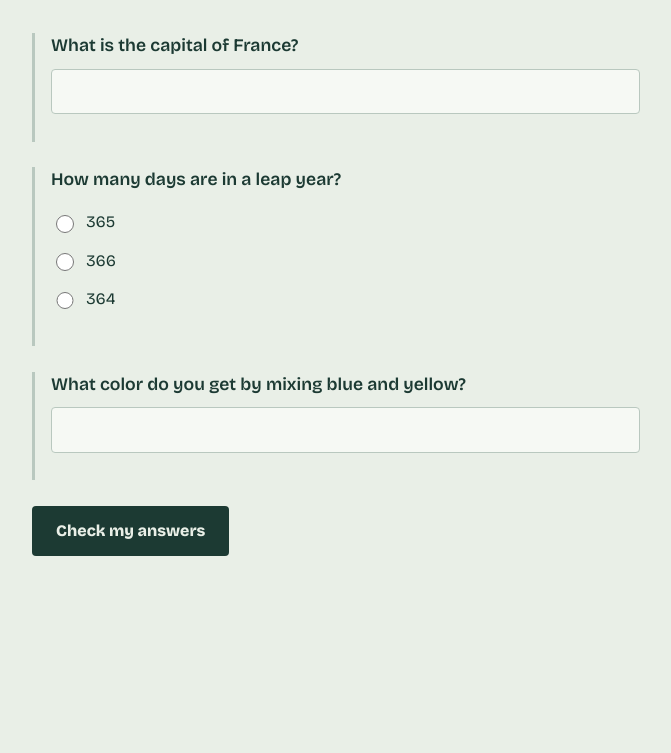
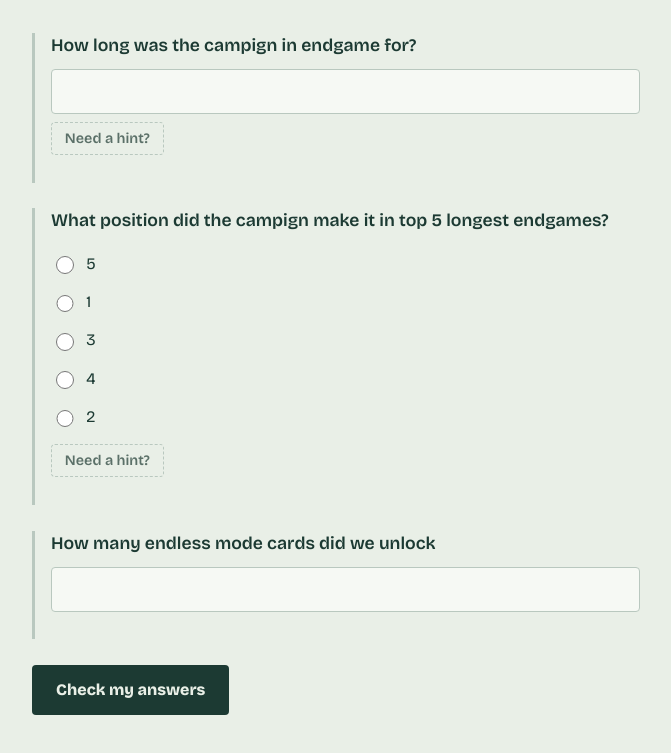
Before and after one commit to dragonruler1000/slug, a plain HTML site: page index.html in a window 1280 px wide. Shown: the part 669-1422 px from the top of the page, without its empty margins (304-975 px from the left). Before the commit the page ends 1313 px from the top, so only its background shows below. Drawn offline with nearby package versions, Linux system fonts and the light colour scheme.

Commit message:
added 3 questions relating to how we did in endgame.

```diff
--- a/index.html
+++ b/index.html
@@ -1,12 +1,15 @@
 <!DOCTYPE html>
 <html lang="en">
+
 <head>
   <meta charset="utf-8">
   <meta name="viewport" content="width=device-width, initial-scale=1">
   <title>Answer to unlock</title>
   <link rel="preconnect" href="https://fonts.googleapis.com">
   <link rel="preconnect" href="https://fonts.gstatic.com" crossorigin>
-<link href="https://fonts.googleapis.com/css2?family=Bricolage+Grotesque:opsz,wght@12..96,400;12..96,600;12..96,800&display=swap" rel="stylesheet">
+  <link
+    href="https://fonts.googleapis.com/css2?family=Bricolage+Grotesque:opsz,wght@12..96,400;12..96,600;12..96,800&display=swap"
+    rel="stylesheet">
   <style>
     :root {
       --paper: #e9efe7;
@@ -18,6 +21,7 @@
       --bad: #b3341b;
       --panel: #f6f9f4;
     }
+
     @media (prefers-color-scheme: dark) {
       :root {
         --paper: #14221e;
@@ -30,8 +34,15 @@
         --panel: #1b2d28;
       }
     }
-  * { box-sizing: border-box; }
-  html { background: var(--paper); }
+
+    * {
+      box-sizing: border-box;
+    }
+
+    html {
+      background: var(--paper);
+    }
+
     body {
       margin: 0;
       font-family: "Bricolage Grotesque", system-ui, -apple-system, "Segoe UI", sans-serif;
@@ -39,7 +50,12 @@
       line-height: 1.5;
       padding: 2.5rem 1.25rem 4rem;
     }
-  main { max-width: 38rem; margin: 0 auto; }
+
+    main {
+      max-width: 38rem;
+      margin: 0 auto;
+    }
+
     h1 {
       font-size: clamp(2rem, 7vw, 3.1rem);
       line-height: 1.05;
@@ -47,7 +63,12 @@
       letter-spacing: -0.02em;
       margin: 0 0 0.6rem;
     }
-  .intro { color: var(--muted); margin: 0 0 2rem; max-width: 34rem; }
+
+    .intro {
+      color: var(--muted);
+      margin: 0 0 2rem;
+      max-width: 34rem;
+    }
 
     /* The frame: covered until every answer is right */
     .frame {
@@ -59,15 +80,21 @@
       margin-bottom: 2.25rem;
       background: var(--panel);
     }
+
     .frame img {
-    position: absolute; inset: 0;
-    width: 100%; height: 100%;
+      position: absolute;
+      inset: 0;
+      width: 100%;
+      height: 100%;
       object-fit: cover;
       display: block;
     }
+
     .cover {
-    position: absolute; inset: 0;
-    display: grid; place-items: center;
+      position: absolute;
+      inset: 0;
+      display: grid;
+      place-items: center;
       background:
         repeating-linear-gradient(135deg, transparent 0 14px, color-mix(in srgb, var(--ink) 9%, transparent) 14px 16px),
         var(--panel);
@@ -75,21 +102,49 @@
       text-align: center;
       transition: transform 1.1s cubic-bezier(.7, 0, .2, 1);
     }
-  .cover span { font-weight: 600; padding: 0 1rem; }
-  .frame.open .cover { transform: translateY(-101%); }
 
-  form { display: grid; gap: 1.6rem; }
-  fieldset { border: 0; padding: 0; margin: 0; }
-  legend, .q-label {
+    .cover span {
+      font-weight: 600;
+      padding: 0 1rem;
+    }
+
+    .frame.open .cover {
+      transform: translateY(-101%);
+    }
+
+    form {
+      display: grid;
+      gap: 1.6rem;
+    }
+
+    fieldset {
+      border: 0;
+      padding: 0;
+      margin: 0;
+    }
+
+    legend,
+    .q-label {
       font-weight: 600;
       font-size: 1.1rem;
       padding: 0;
       margin-bottom: 0.6rem;
       display: block;
     }
-  .q { padding-left: 1rem; border-left: 3px solid var(--line); transition: border-color .2s; }
-  .q.right { border-left-color: var(--good); }
-  .q.wrong { border-left-color: var(--bad); }
+
+    .q {
+      padding-left: 1rem;
+      border-left: 3px solid var(--line);
+      transition: border-color .2s;
+    }
+
+    .q.right {
+      border-left-color: var(--good);
+    }
+
+    .q.wrong {
+      border-left-color: var(--bad);
+    }
 
     input[type="text"] {
       width: 100%;
@@ -100,35 +155,96 @@
       border-radius: 4px;
       padding: 0.6rem 0.75rem;
     }
+
     .choice {
-    display: flex; align-items: center; gap: 0.6rem;
+      display: flex;
+      align-items: center;
+      gap: 0.6rem;
       padding: 0.45rem 0;
       cursor: pointer;
     }
-  .choice input { accent-color: var(--accent); width: 1.1rem; height: 1.1rem; }
 
-  :focus-visible { outline: 3px solid var(--accent); outline-offset: 2px; }
+    .choice input {
+      accent-color: var(--accent);
+      width: 1.1rem;
+      height: 1.1rem;
+    }
 
-  .note { min-height: 1.4em; font-size: 0.95rem; margin: 0.4rem 0 0; }
-  .right .note { color: var(--good); }
-  .wrong .note { color: var(--bad); }
+    :focus-visible {
+      outline: 3px solid var(--accent);
+      outline-offset: 2px;
+    }
+
+    .note {
+      min-height: 1.4em;
+      font-size: 0.95rem;
+      margin: 0.4rem 0 0;
+    }
+
+    .right .note {
+      color: var(--good);
+    }
+
+    .wrong .note {
+      color: var(--bad);
+    }
 
     button {
-    font: inherit; font-weight: 700;
-    background: var(--ink); color: var(--paper);
-    border: 0; border-radius: 4px;
+      font: inherit;
+      font-weight: 700;
+      background: var(--ink);
+      color: var(--paper);
+      border: 0;
+      border-radius: 4px;
       padding: 0.8rem 1.5rem;
       cursor: pointer;
       justify-self: start;
     }
-  button:hover { background: var(--accent); color: #fff; }
-  #result { margin: 0; font-weight: 600; min-height: 1.5em; }
+
+    button:hover {
+      background: var(--accent);
+      color: #fff;
+    }
+
+    #result {
+      margin: 0;
+      font-weight: 600;
+      min-height: 1.5em;
+    }
+
+    .hint-btn {
+      background: none;
+      color: var(--muted);
+      border: 1.5px dashed var(--line);
+      padding: 0.3rem 0.8rem;
+      font-weight: 600;
+      font-size: 0.9rem;
+      margin-top: 0.5rem;
+    }
+
+    .hint-btn:hover {
+      background: none;
+      color: var(--accent);
+      border-color: var(--accent);
+    }
+
+    .hint-text {
+      margin: 0.5rem 0 0;
+      padding: 0.55rem 0.8rem;
+      background: var(--panel);
+      border-left: 3px solid var(--accent);
+      border-radius: 0 4px 4px 0;
+      font-size: 0.95rem;
+    }
 
     @media (prefers-reduced-motion: reduce) {
-    .cover { transition: none; }
+      .cover {
+        transition: none;
+      }
     }
   </style>
 </head>
+
 <body>
   <main>
     <h1 id="title"></h1>
@@ -153,22 +269,31 @@ const CONFIG = {
       coverText: "Locked",
 
       // Put your picture in the same folder as this file and put its file name here.
-  image: "reveal.jpg",
-  imageAlt: "The unlocked picture",
+      image: "Secret_Slug_Hunt_Yellow.png",
+      imageAlt: "A yellow power slug with a hard hat with the mood publishing logo on it",
 
       successMessage: "All correct. Here it is.",
       failMessage: "Not quite. Check the marked questions and try again.",
 
       questions: [
+        // Add `hint: "..."` to any question to give it a "Need a hint?" button.
+        // Leave `hint` out and that question simply has no button.
+
         // type "text": the answer is correct if it matches any item in `answers`
         // (ignores capitalization, extra spaces, and punctuation).
-    { type: "text",   q: "What is the capital of France?",       answers: ["paris"] },
+        {
+          type: "text", q: "How long was the campign in endgame for?", answers: ["152h 39m", "152h 39m 03s", "6d 8h"],
+          hint: "https://satisfactory.lukeplays.de/"
+        },
 
         // type "choice": `answer` is the index of the correct option (0 = first).
-    { type: "choice", q: "How many days are in a leap year?",
-      options: ["365", "366", "364"], answer: 1 },
+        {
+          type: "choice", q: "What position did the campign make it in top 5 longest endgames?",
+          options: ["5", "1", "3", "4", "2"], answer: 2,
+          hint: "Check the endgame goals section on the ficsit endgame tracker."
+        },
 
-    { type: "text",   q: "What color do you get by mixing blue and yellow?", answers: ["green"] }
+        { type: "text", q: "How many endless mode cards did we unlock", answers: ["16"] }
       ]
     };
     /* ============================================================
@@ -220,6 +345,27 @@ CONFIG.questions.forEach((item, i) => {
         wrap.append(label, input);
       }
 
+      if (item.hint) {
+        const hintBtn = document.createElement("button");
+        hintBtn.type = "button";
+        hintBtn.className = "hint-btn";
+        hintBtn.textContent = "Need a hint?";
+        hintBtn.setAttribute("aria-expanded", "false");
+        const hintText = document.createElement("p");
+        hintText.className = "hint-text";
+        hintText.id = "hint" + i;
+        hintText.textContent = item.hint;
+        hintText.hidden = true;
+        hintBtn.setAttribute("aria-controls", hintText.id);
+        hintBtn.addEventListener("click", () => {
+          const show = hintText.hidden;
+          hintText.hidden = !show;
+          hintBtn.textContent = show ? "Hide hint" : "Need a hint?";
+          hintBtn.setAttribute("aria-expanded", String(show));
+        });
+        wrap.append(hintBtn, hintText);
+      }
+
       const note = document.createElement("p");
       note.className = "note";
       wrap.appendChild(note);
@@ -269,4 +415,5 @@ form.addEventListener("submit", e => {
     });
   </script>
 </body>
+
 </html>
```
Also changed, not shown: Secret_Slug_Hunt_Yellow.png (added). Lines whose indentation alone changed are shown as unchanged.
